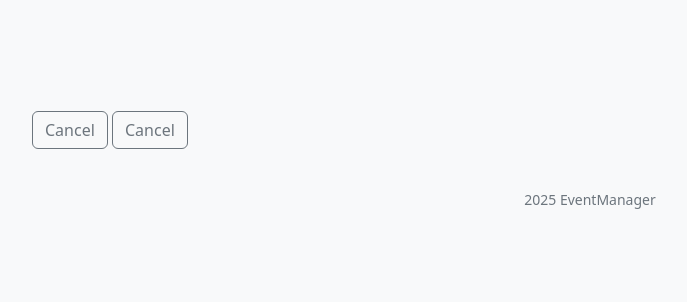
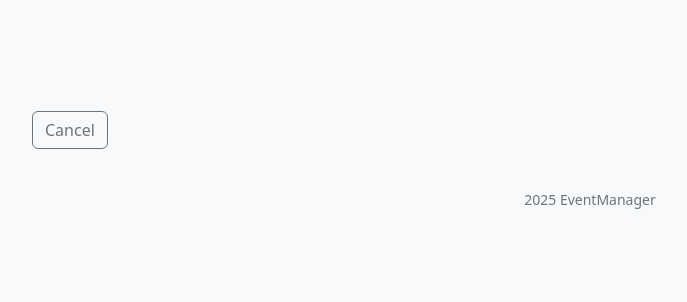
Before and after one commit to vinnie-everton/iab207-at2, a Python web app: template a2_starter_code/projectfile/website/templates/create.html in a window 1280 px wide. Shown: the part 464-766 px from the top of the page, without its empty margins (50-737 px from the left). Run offline with Jinja, Linux system fonts and the light colour scheme; the template is opened without the code that fills it, so the values that code supplies are empty; some libraries are stand-ins or nearby versions.

Commit message:
update create

```diff
--- a/ASSESSMENT 2 DESIGN/ASSESSMENT 2 DESIGN/website/Templates/create.html
+++ b/ASSESSMENT 2 DESIGN/ASSESSMENT 2 DESIGN/website/Templates/create.html
@@ -59,7 +59,6 @@
 
             <div class="col-12">
                 {{ form.submit(class="btn btn-primary") }}
-                <a class="btn btn-outline-secondary" href="index.html">Cancel</a>
                 <a class="btn btn-outline-secondary" href="{{ url_for('main.index') }}">Cancel</a>
             </div>
         </form>
```
